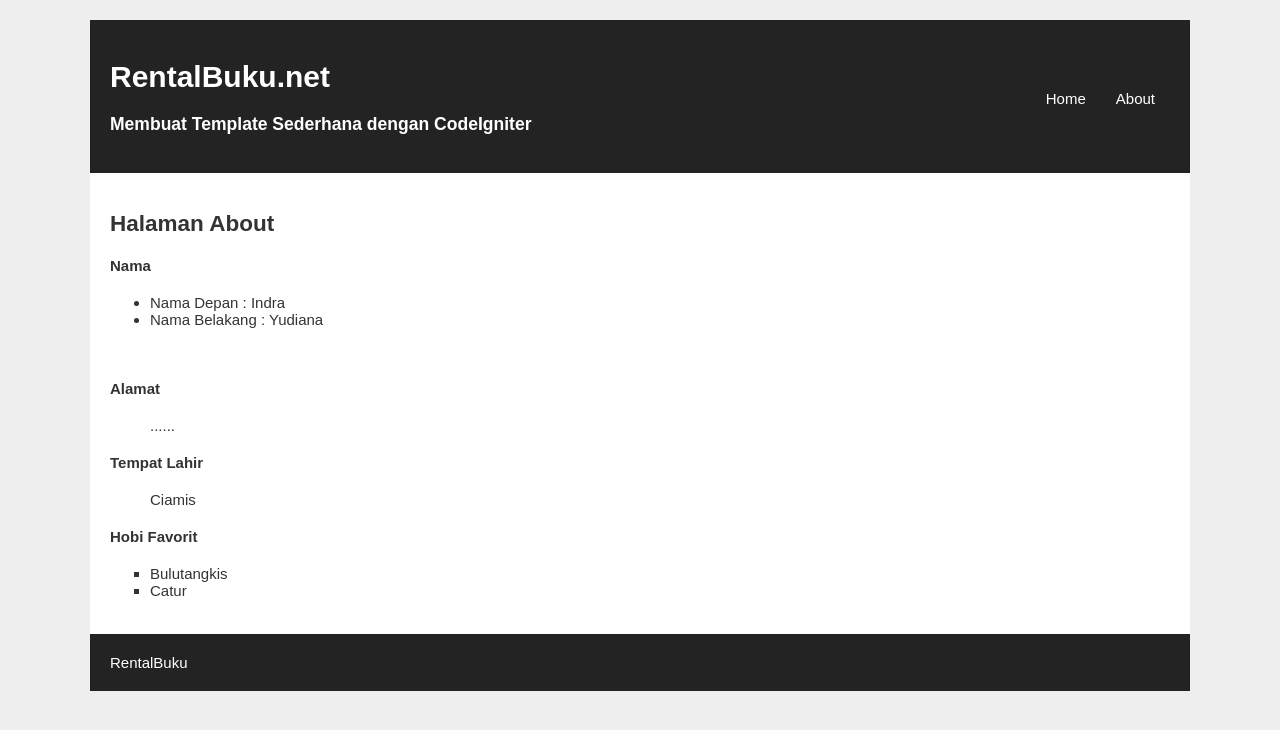
After one commit to ydxnidr/pustaka-booking, a CodeIgniter app: page /pustaka-booking/index.php/web/about in a window 1280 px wide. The commit adds this page. Shown: the top 730 px of the page. Run offline with CodeIgniter, Linux system fonts and the light colour scheme.

Commit message:
pertemuan

```diff
--- a/application/config/autoload.php
+++ b/application/config/autoload.php
@@ -89,7 +89,7 @@ $autoload['drivers'] = array();
 |
 |	$autoload['helper'] = array('url', 'file');
 */
-$autoload['helper'] = array('url', 'file');
+$autoload['helper'] = array('url');
 
 /*
 | -------------------------------------------------------------------
--- a/application/config/config.php
+++ b/application/config/config.php
@@ -23,7 +23,7 @@ defined('BASEPATH') OR exit('No direct script access allowed');
 | a PHP script and you can easily do that on your own.
 |
 */
-$config['base_url'] = '';
+$config['base_url'] = 'http://localhost/pustaka-booking/';
 
 /*
 |--------------------------------------------------------------------------
--- /dev/null
+++ b/application/controllers/web.php
@@ -0,0 +1,22 @@
+<?php
+defined('BASEPATH') or exit ('no direct script access allowed');
+
+class Web extends CI_Controller{
+    function __construct(){
+        parent::__construct();
+        $this->load->helper('url');
+    }
+
+public function index(){
+    $data['judul'] = "Halaman Depan";
+    $this->load->view('v_header',$data);
+    $this->load->view('v_index', $data);
+    $this->load->view('v_footer',$data);
+    }
+public function about(){
+    $data['judul'] = "Halaman About";
+    $this->load->view('v_header', $data);
+    $this->load->view('v_about', $data);
+    $this->load->view('v_footer', $data);
+    }
+}
--- /dev/null
+++ b/application/views/v_about.php
@@ -0,0 +1,21 @@
+        <section>
+            <h1><?php echo $judul ?></h1>
+            <h4>Nama</h4>
+                <ul type="disc">
+                <li>Nama Depan : Indra</li>
+                <li>Nama Belakang : Yudiana</li>
+                </ul>
+            <br>
+            <h4>Alamat</h4>
+                <ul type="none">
+                <li> ...... </li> </ul>
+            <h4>Tempat Lahir</h4>
+                <ul type="none">
+                <li>Ciamis</li>
+                </ul>
+            <h4>Hobi Favorit</h4>
+                <ul type="square">
+                <li>Bulutangkis</li>
+                <li>Catur</li>
+                </ul>
+        </section>
--- /dev/null
+++ b/application/views/v_footer.php
@@ -0,0 +1,6 @@
+        <footer>
+            <a href=”http://www.RentalBuku.com”>RentalBuku</a>
+        </footer>
+    </div>
+</body>
+</html>
--- /dev/null
+++ b/application/views/v_header.php
@@ -0,0 +1,22 @@
+<!DOCTYPE html>
+<html>
+<head>
+    <meta charset="utf-8">
+    <title>Web Prog II | Merancang Template sederhana dengan codeigniter</title>
+    <link rel="stylesheet" type="text/css" href="<?php echo base_url() ?>assets/css/stylebuku.css">
+</head>
+<body>
+    <div id= "wrapper">
+        <header>
+        <hgroup>
+            <h1>RentalBuku.net</h1>
+            <h3>Membuat Template Sederhana dengan CodeIgniter</h3>
+        </hgroup>
+        <nav>
+            <ul>
+            <li><a href="<?php echo base_url().'index.php/web' ?>">Home</a></li>
+            <li><a href="<?php echo base_url().'index.php/web/about' ?>">About</a></li>
+            </ul>
+        </nav>
+        <div class= "clear"></div>
+        </header>
--- a/application/views/view-form-matakuliah.php
+++ b/application/views/view-form-matakuliah.php
@@ -33,7 +33,8 @@
                         <td>:</td>
                         <td>
                             <select name="sks" id="sks">
-                                <option value="">Pilih SKS</option> <option value="2">2</option>
+                                <option value="">Pilih SKS</option>
+                                <option value="2">2</option>
                                 <option value="3">3</option>
                                 <option value="4">4</option>
                             </select>
--- /dev/null
+++ b/assets/css/stylebuku.css
@@ -0,0 +1,60 @@
+body{
+    background: #eee;
+    color: #333;
+    font-family: sans-serif;
+    font-size:15px;
+}
+
+#wrapper{
+    background: #fff;
+    width: 1100px;
+    margin: 20px auto;
+}
+
+#wrapper header{
+    background: #232323;
+    padding: 20px;
+}
+
+#wrapper header hgroup{
+    float: left;
+    color: #fff;
+}
+
+#wrapper header nav{
+    float: right;
+    margin-top: 50px;
+}
+
+#wrapper header nav ul{
+    padding: 0;
+    margin: 0;
+}
+
+#wrapper header nav ul li{
+    float: left;
+    list-style: none;
+}
+
+#wrapper header nav ul li a{
+    padding: 15px;
+    color: #fff;
+    text-decoration: none; }
+
+.clear{
+    clear: both;
+}
+
+footer{
+    background: #232323;
+    padding: 20px;
+}
+
+footer a{
+    color: #fff;
+    text-decoration: none;
+}
+
+section{
+    padding: 20px;
+}
```
Also changed, not shown: application/views/v_index.php (added, +14 -0 lines), application/views/view-data-matakuliah.php (indentation only).
